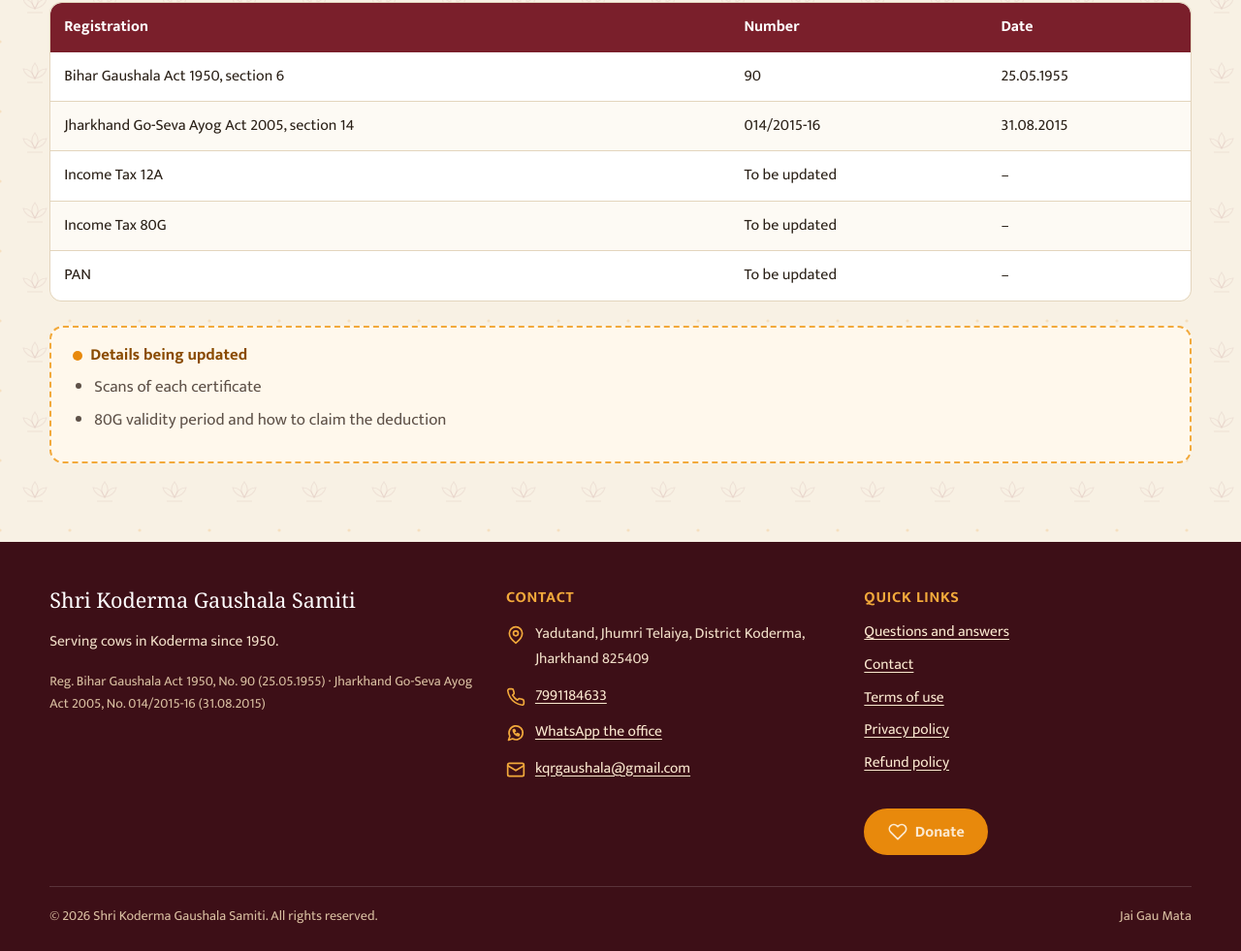
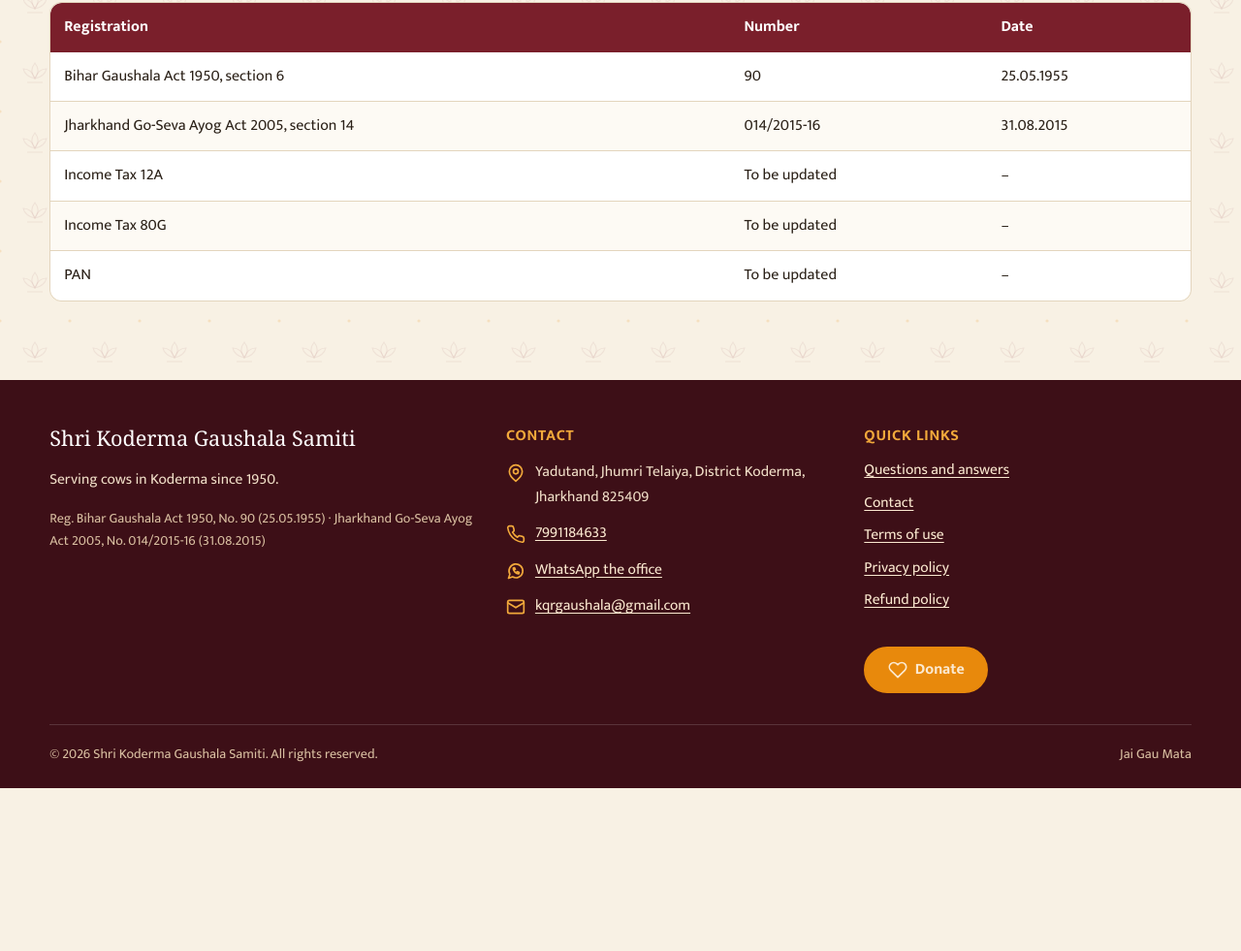
Before and after one commit to vkedia1210-cpu/Koderma-Gaushala, a plain HTML site: page registrations/index.html in a window 1280 px wide. Shown: the part 605-1586 px from the top of the page at 97% size. After the commit the page ends 1418 px from the top, so only its background shows below. Drawn offline with Linux system fonts and the light colour scheme; a web font is replaced by a local one.

Commit message:
Registrations: remove details-being-updated box
Co-Authored-By: Claude Opus 5.5 <noreply@anthropic.com>
Claude-Session: https://claude.ai/code/session_0164Nrphf1ZVetpa8twACD9x

```diff
--- a/registrations/index.html
+++ b/registrations/index.html
@@ -59,16 +59,7 @@
 
 <figure class="wp-block-table kg-table"><table><thead><tr><th><span class="lang-en">Registration</span><span class="lang-hi">पंजीकरण</span></th><th><span class="lang-en">Number</span><span class="lang-hi">संख्या</span></th><th><span class="lang-en">Date</span><span class="lang-hi">दिनांक</span></th></tr></thead><tbody><tr><td><span class="lang-en">Bihar Gaushala Act 1950, section 6</span><span class="lang-hi">बिहार गौशाला एक्ट 1950, धारा 6</span></td><td>90</td><td>25.05.1955</td></tr><tr><td><span class="lang-en">Jharkhand Go-Seva Ayog Act 2005, section 14</span><span class="lang-hi">झारखण्ड गो-सेवा आयोग अधिनियम 2005, धारा 14</span></td><td>014/2015-16</td><td>31.08.2015</td></tr><tr><td><span class="lang-en">Income Tax 12A</span><span class="lang-hi">आयकर 12A</span></td><td><span class="lang-en">To be updated</span><span class="lang-hi">अद्यतन किया जाएगा</span></td><td>–</td></tr><tr><td><span class="lang-en">Income Tax 80G</span><span class="lang-hi">आयकर 80G</span></td><td><span class="lang-en">To be updated</span><span class="lang-hi">अद्यतन किया जाएगा</span></td><td>–</td></tr><tr><td><span class="lang-en">PAN</span><span class="lang-hi">पैन</span></td><td><span class="lang-en">To be updated</span><span class="lang-hi">अद्यतन किया जाएगा</span></td><td>–</td></tr></tbody></table></figure>
 
-<div class="wp-block-group kg-soon"><h3 class="wp-block-heading"><span class="lang-en">Details being updated</span><span class="lang-hi">विवरण अद्यतन किया जा रहा है</span></h3>
 
-<ul class="wp-block-list lang-en"><li>Scans of each certificate</li>
-<li>80G validity period and how to claim the deduction</li>
-</ul>
-
-<ul class="wp-block-list lang-hi"><li>प्रत्येक प्रमाणपत्र की प्रति</li>
-<li>80G की वैधता अवधि और कटौती का दावा कैसे करें</li>
-</ul>
-</div>
 	</article>
 	</main>
 <footer class="kg-footer">
```
